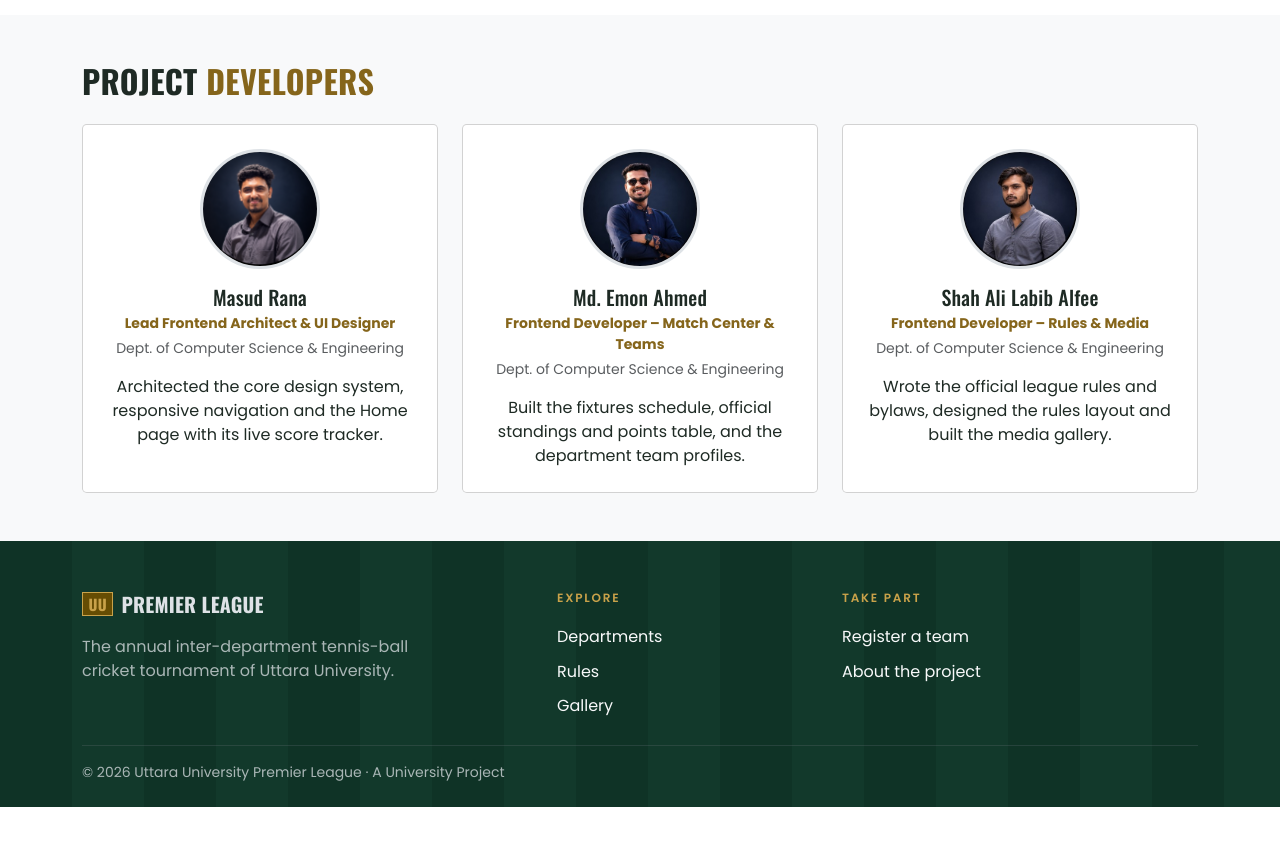
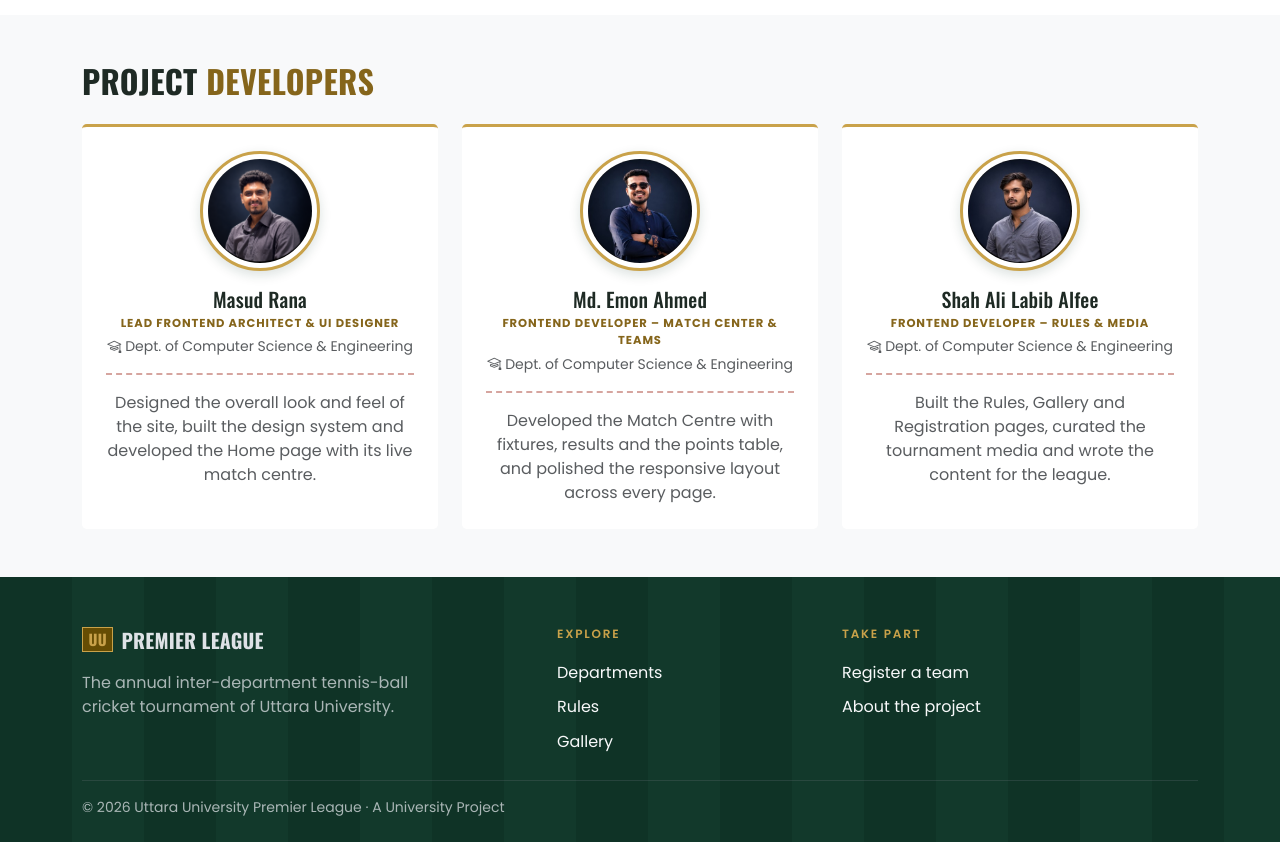
Before and after one commit to masud5009/uu-html-css, a plain HTML site: page about.html in a window 1280 px wide. Shown: the part 860-1702 px from the top of the page. Before the commit the page ends 1667 px from the top, so only its background shows below. Drawn offline with nearby package versions, Linux system fonts and the light colour scheme.

Commit message:
Enhance developer cards with new styling and hover effects for improved visual appeal

```diff
--- a/about.html
+++ b/about.html
@@ -101,35 +101,44 @@
                 <h2 class="fs-2 mb-4" data-aos="fade-up">Project <em class="text-brass-dark">developers</em></h2>
                 <div class="row row-cols-1 row-cols-md-3 g-4">
                 <div class="col" data-aos="fade-up">
-                    <article class="card h-100 text-center">
+                    <article class="card h-100 text-center dev-card">
                         <div class="card-body p-4">
-                            <img src="images/masud-rana.png" class="rounded-circle border border-3 mb-3 object-fit-cover" width="120" height="120" alt="Masud Rana">
+                            <div class="dev-avatar mx-auto mb-3">
+                                <img src="images/masud-rana.png" alt="Masud Rana">
+                            </div>
                             <h3 class="h5 mb-1">Masud Rana</h3>
-                            <p class="small fw-bold text-brass-dark mb-1">Lead Frontend Architect &amp; UI Designer</p>
-                            <p class="small text-body-secondary mb-3">Dept. of Computer Science &amp; Engineering</p>
-                            <p class="mb-0">Architected the core design system, responsive navigation and the Home page with its live score tracker.</p>
+                            <p class="dev-role mb-1">Lead Frontend Architect &amp; UI Designer</p>
+                            <p class="small text-body-secondary mb-3"><i class="bi bi-mortarboard me-1"></i>Dept. of Computer Science &amp; Engineering</p>
+                            <hr class="stitch">
+                            <p class="mb-0 text-body-secondary">Designed the overall look and feel of the site, built the design system and developed the Home page with its live match centre.</p>
                         </div>
                     </article>
                 </div>
                 <div class="col" data-aos="fade-up">
-                    <article class="card h-100 text-center">
+                    <article class="card h-100 text-center dev-card">
                         <div class="card-body p-4">
-                            <img src="images/md-emon-ahmed.jpg" class="rounded-circle border border-3 mb-3 object-fit-cover" width="120" height="120" alt="Md. Emon Ahmed">
+                            <div class="dev-avatar mx-auto mb-3">
+                                <img src="images/md-emon-ahmed.jpg" alt="Md. Emon Ahmed">
+                            </div>
                             <h3 class="h5 mb-1">Md. Emon Ahmed</h3>
-                            <p class="small fw-bold text-brass-dark mb-1">Frontend Developer &ndash; Match Center &amp; Teams</p>
-                            <p class="small text-body-secondary mb-3">Dept. of Computer Science &amp; Engineering</p>
-                            <p class="mb-0">Built the fixtures schedule, official standings and points table, and the department team profiles.</p>
+                            <p class="dev-role mb-1">Frontend Developer &ndash; Match Center &amp; Teams</p>
+                            <p class="small text-body-secondary mb-3"><i class="bi bi-mortarboard me-1"></i>Dept. of Computer Science &amp; Engineering</p>
+                            <hr class="stitch">
+                            <p class="mb-0 text-body-secondary">Developed the Match Centre with fixtures, results and the points table, and polished the responsive layout across every page.</p>
                         </div>
                     </article>
                 </div>
                 <div class="col" data-aos="fade-up">
-                    <article class="card h-100 text-center">
+                    <article class="card h-100 text-center dev-card">
                         <div class="card-body p-4">
-                            <img src="images/shah-ali-labib-alfee.jpg" class="rounded-circle border border-3 mb-3 object-fit-cover" width="120" height="120" alt="Shah Ali Labib Alfee">
+                            <div class="dev-avatar mx-auto mb-3">
+                                <img src="images/shah-ali-labib-alfee.jpg" alt="Shah Ali Labib Alfee">
+                            </div>
                             <h3 class="h5 mb-1">Shah Ali Labib Alfee</h3>
-                            <p class="small fw-bold text-brass-dark mb-1">Frontend Developer &ndash; Rules &amp; Media</p>
-                            <p class="small text-body-secondary mb-3">Dept. of Computer Science &amp; Engineering</p>
-                            <p class="mb-0">Wrote the official league rules and bylaws, designed the rules layout and built the media gallery.</p>
+                            <p class="dev-role mb-1">Frontend Developer &ndash; Rules &amp; Media</p>
+                            <p class="small text-body-secondary mb-3"><i class="bi bi-mortarboard me-1"></i>Dept. of Computer Science &amp; Engineering</p>
+                            <hr class="stitch">
+                            <p class="mb-0 text-body-secondary">Built the Rules, Gallery and Registration pages, curated the tournament media and wrote the content for the league.</p>
                         </div>
                     </article>
                 </div>
--- a/css/style.css
+++ b/css/style.css
@@ -322,6 +322,48 @@ h2 em {
     box-shadow: 0 2px 6px rgba(15, 51, 38, .25);
 }
 
+/* project developer cards */
+.dev-card {
+    border: 0;
+    border-top: 3px solid var(--uu-brass);
+    transition: transform .25s ease, box-shadow .25s ease;
+}
+
+.dev-card:hover {
+    transform: translateY(-4px);
+    box-shadow: 0 .5rem 1.25rem rgba(15, 51, 38, .12);
+}
+
+.dev-avatar {
+    width: 7.5rem;
+    height: 7.5rem;
+    border-radius: 50%;
+    padding: .3rem;
+    background: #fff;
+    border: 3px solid var(--uu-brass);
+    box-shadow: 0 4px 12px rgba(15, 51, 38, .15);
+}
+
+.dev-avatar img {
+    width: 100%;
+    height: 100%;
+    border-radius: 50%;
+    object-fit: cover;
+    transition: transform .35s ease;
+}
+
+.dev-card:hover .dev-avatar img {
+    transform: scale(1.06);
+}
+
+.dev-role {
+    font-size: .72rem;
+    font-weight: 700;
+    letter-spacing: .08em;
+    text-transform: uppercase;
+    color: var(--uu-brass-dark);
+}
+
 .form-control:focus,
 .form-select:focus {
     border-color: var(--uu-brass);
```
